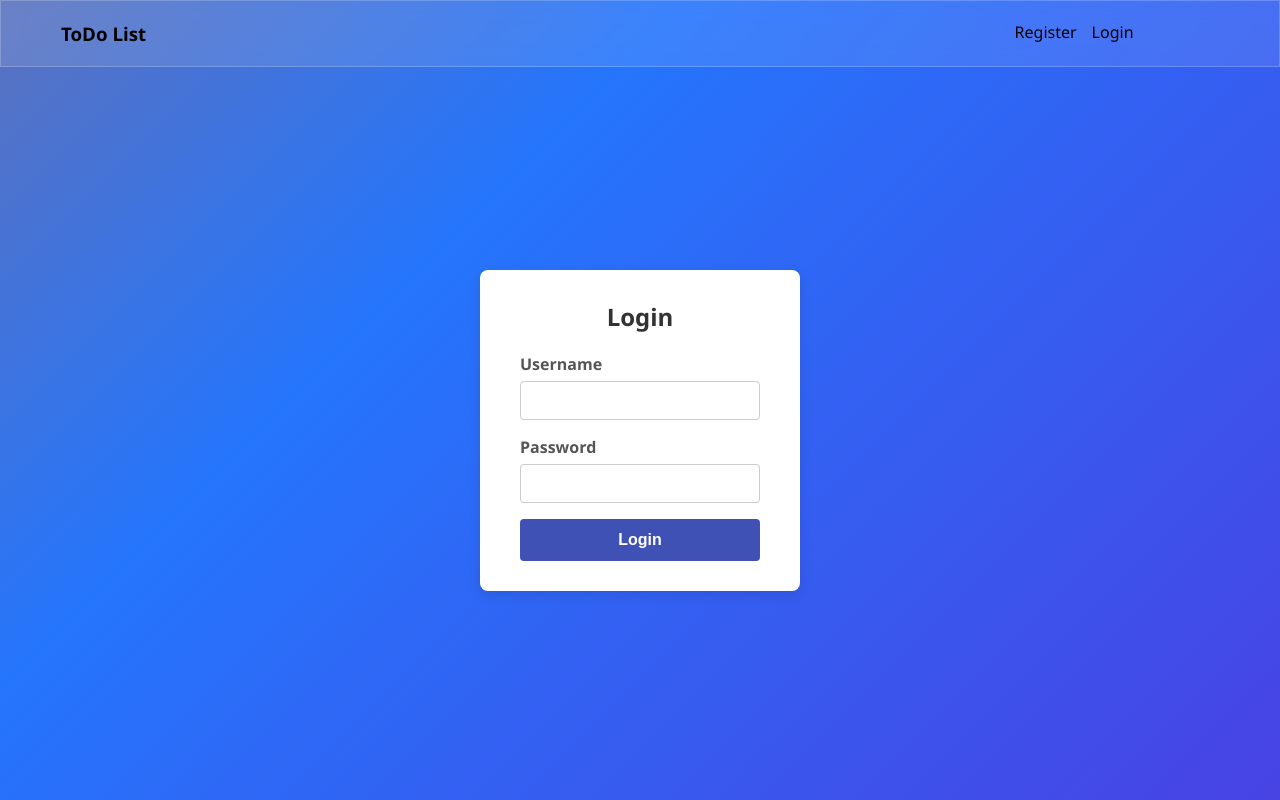
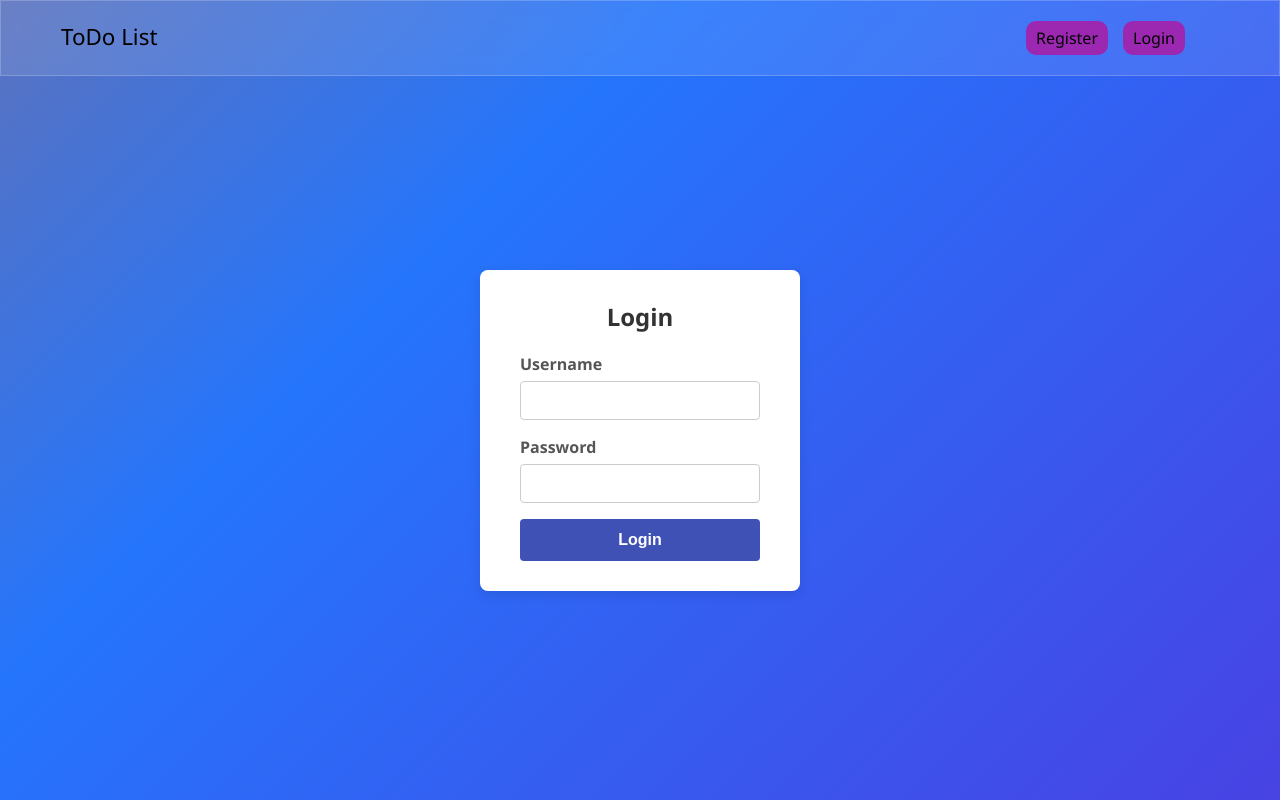
Before and after one commit to officialOmStha/ToDoFrontend, a React (Vite) app: page / in a window 1280 px wide. Built offline with nearby package versions, Linux system fonts and the light colour scheme.

Commit message:
added some css

```diff
--- a/src/components/Login.jsx
+++ b/src/components/Login.jsx
@@ -22,6 +22,7 @@ const Login = () => {
       const token = response.data.token;
       localStorage.setItem('token', token);
       navigate('/todo'); // ✅ navigate to /todo after login
+      window.location.reload();
     } catch (err) {
       setError('Login failed, check your credentials.');
     } finally {
--- a/src/components/Navbar.jsx
+++ b/src/components/Navbar.jsx
@@ -18,6 +18,7 @@ const Navbar = () => {
     localStorage.setItem('token', "");
     setLogin(false);
     navigate('/');
+    checkLogin();
   };
 
   useEffect(() => {
@@ -26,14 +27,14 @@ const Navbar = () => {
 
   return (
     <nav className='nav-container'>
-      <h3>ToDo List</h3>
+      <Link to="/todo" className='Logo' onClick={checkLogin}>ToDo List</Link>
       <div className="tabs">
-        <Link to="/register" className='link'>Register</Link>
+        <Link to="/register" className='link' onClick={checkLogin}>Register</Link>
 
         {login ? (
-          <button onClick={logout}>Logout</button>
+          <button className="buttonn" onClick={logout}>Logout</button>
         ) : (
-          <Link to="/" className='link'>Login</Link>
+          <Link to="/" className='link' onClick={checkLogin}>Login</Link>
         )}
       </div>
     </nav>
--- a/src/components/ToDoList.jsx
+++ b/src/components/ToDoList.jsx
@@ -97,7 +97,8 @@ const TodoList = () => {
       <ul className="todo-list">
         {todos.map((todo) => (
           <li key={todo.id} className="todo-item">
-            <input
+            <div className='todo-item-left'>
+              <input
               type="checkbox"
               checked={todo.completed}
               onChange={() => toggleComplete(todo.id, todo.completed)}
@@ -106,6 +107,7 @@ const TodoList = () => {
             <span className={`todo-text ${todo.completed ? 'completed' : ''}`}>
               {todo.name}
             </span>
+            </div>
             <button
               onClick={() => deleteTask(todo.id)}
               className="delete-button"
--- a/src/index.css
+++ b/src/index.css
@@ -154,9 +154,15 @@ body {
 .todo-item {
   display: flex;
   align-items: center;
-  gap: 0.5rem;
+  gap: 5%;
   padding: 1rem;
   border-bottom: 1px solid #ccc;
+}
+
+.todo-item-left{
+  width: 80%;
+  display: flex;
+  gap: 0.5rem;
 }
 
 .todo-text {
@@ -209,9 +215,22 @@ body {
 .link{
   text-decoration: none;
   color: black;
+  background-color: #9c27b0;
+  border-radius: 10px;
+  padding: 6px 10px;
 }
 
-.link button{
-  background: none;
+.buttonn{
+  padding: 6px 10px;
+  border-radius: 10px;
+  background-color: #9c27b0;
+  border: none;
+}
+
+
+.Logo{
+  text-decoration: none;
   color: black;
+  font: bold;
+  font-size: 1.4rem;
 }
```
